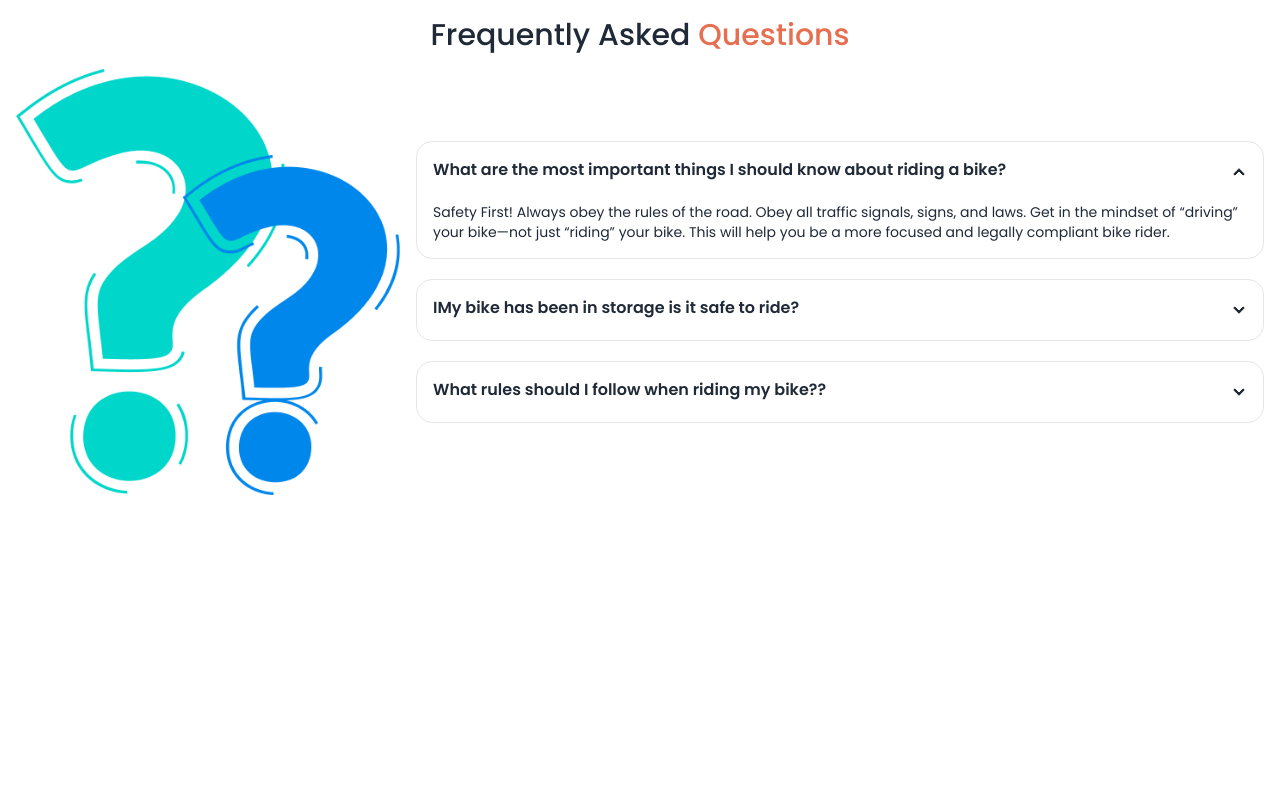
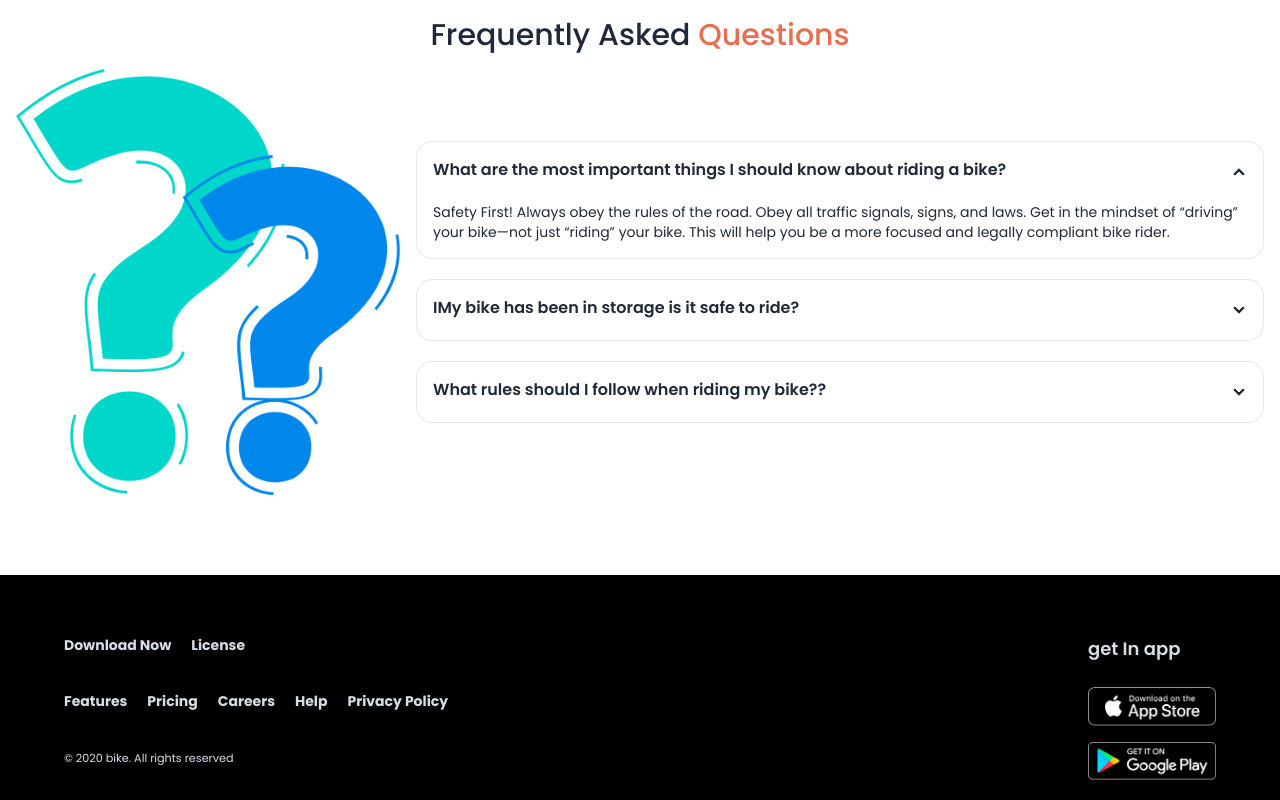
Before and after one commit to imrannhossain/biker-zone-daisyui, a plain HTML site: page index.html in a window 1280 px wide. Shown: the part 2359-3159 px from the top of the page. Before the commit the page ends 2870 px from the top, so only its background shows below. Drawn offline with nearby package versions, Linux system fonts and the light colour scheme.

Commit message:
added footer section

```diff
--- a/index.html
+++ b/index.html
@@ -515,9 +515,50 @@
 
 
     <!-- Footer Section -->
-    <footer>
 
+
+    <footer class="footer sm:footer-horizontal bg-black text-neutral-content flex justify-between flex-col lg:flex-row lg:px-16 lg:mt-16 p-5 ">
+        <aside class="space-y-7">
+            <nav>
+                <ul class="flex gap-5 mt-10 font-bold">
+                    <li><a href="">
+                            Download Now
+                        </a></li>
+                    <li><a href="">License</a></li>
+                </ul>
+            </nav>
+
+            <nav>
+                <ul class="flex gap-5 font-bold">
+
+                    <li><a href="">Features</a></li>
+                    <li><a href="">Pricing</a></li>
+                    <li><a href="">Careers</a></li>
+                    <li><a href="">Help</a></li>
+                    <li><a href="">Privacy Policy</a></li>
+                </ul>
+
+            </nav>
+            <p> <small>&copy; 2020 bike. All rights reserved </small></p>
+
+        </aside>
+        <div class="text-center">
+            <h6 class="text-lg font-semibold mb-4 mt-10">
+                get In app
+            </h6>
+            <div class="flex flex-col gap-4">
+
+              <a href="">  <img class="w-32" src="images/others/ios.png" alt=""></a>
+
+               <a href=""> <img class="w-32" src="images/others/android.png" alt=""> </a>
+
+
+
+            </div>
+        </div>
     </footer>
+
+
 
 
 
```
